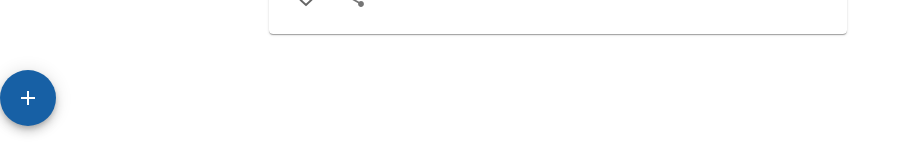
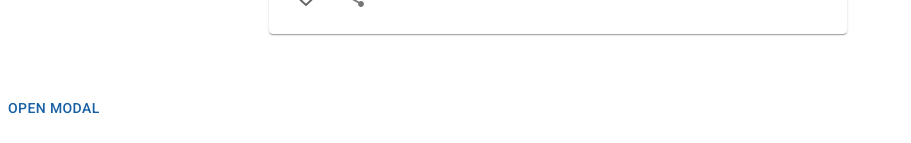
Before and after one commit to JabedH/react-mui, a React (Create React App) app: page / in a window 1280 px wide. Shown: the part 2141-2284 px from the top of the page, without its empty margins (0-911 px from the left). Built offline with nearby package versions, Linux system fonts and the light colour scheme.

Commit message:
added modal

```diff
--- a/src/components/Add.js
+++ b/src/components/Add.js
@@ -1,15 +1,65 @@
-import { Fab, Tooltip } from "@mui/material";
-import React from "react";
+import {
+  Avatar,
+  Button,
+  Fab,
+  Modal,
+  styled,
+  Tooltip,
+  Typography,
+} from "@mui/material";
+import React, { useState } from "react";
 import { Add as AddIcon } from "@mui/icons-material";
+import { Box } from "@mui/system";
+
+const StyleModal = styled(Modal)({
+  display: "flex",
+  alignItems: "center",
+  justifyContent: "center",
+});
+const UserBox = styled(Box)({
+  display: "flex",
+  alignItems: "center",
+  gap: "10px",
+  marginBottom: "20px",
+});
 
 const Add = () => {
+  const [open, setOpen] = useState(false);
   return (
     <>
-      <Tooltip title="Delete" sx={{ position: "", bottom: 20 }}>
+      <Tooltip
+        onClick={(e) => setOpen(true)}
+        title="Delete"
+        sx={{
+          position: "fixed",
+          bottom: 20,
+          left: { xs: "calc(50% - 25PX)", md: 30 },
+        }}
+      >
         <Fab color="primary" aria-label="add">
           <AddIcon />
         </Fab>
       </Tooltip>
+      <Button onClick={(e) => setOpen(true)}>Open modal</Button>
+      <StyleModal
+        open={open}
+        onClick={(e) => setOpen(false)}
+        aria-labelledby="modal-modal-title"
+        aria-describedby="modal-modal-description"
+      >
+        <Box width={400} height={280} bgcolor="white" borderRadius={5} p={5}>
+          <Typography variant="h6" color="gray" textAlign="center">
+            heLLO
+          </Typography>
+          <UserBox>
+            <Avatar
+              alt="Cindy Baker"
+              src="https://placeimg.com/192/194/people"
+            />
+            <Typography>John Doe</Typography>
+          </UserBox>
+        </Box>
+      </StyleModal>
     </>
   );
 };
```
